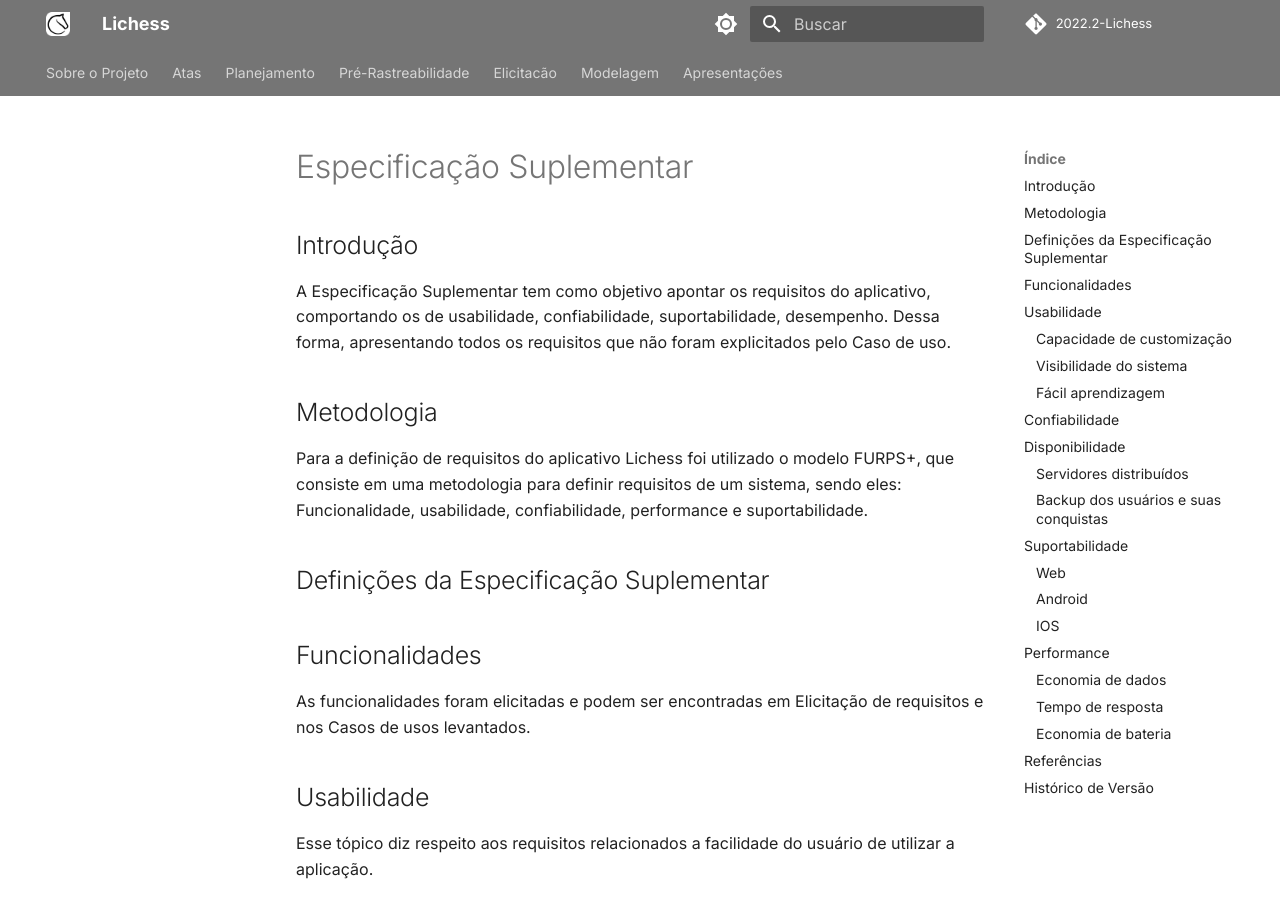
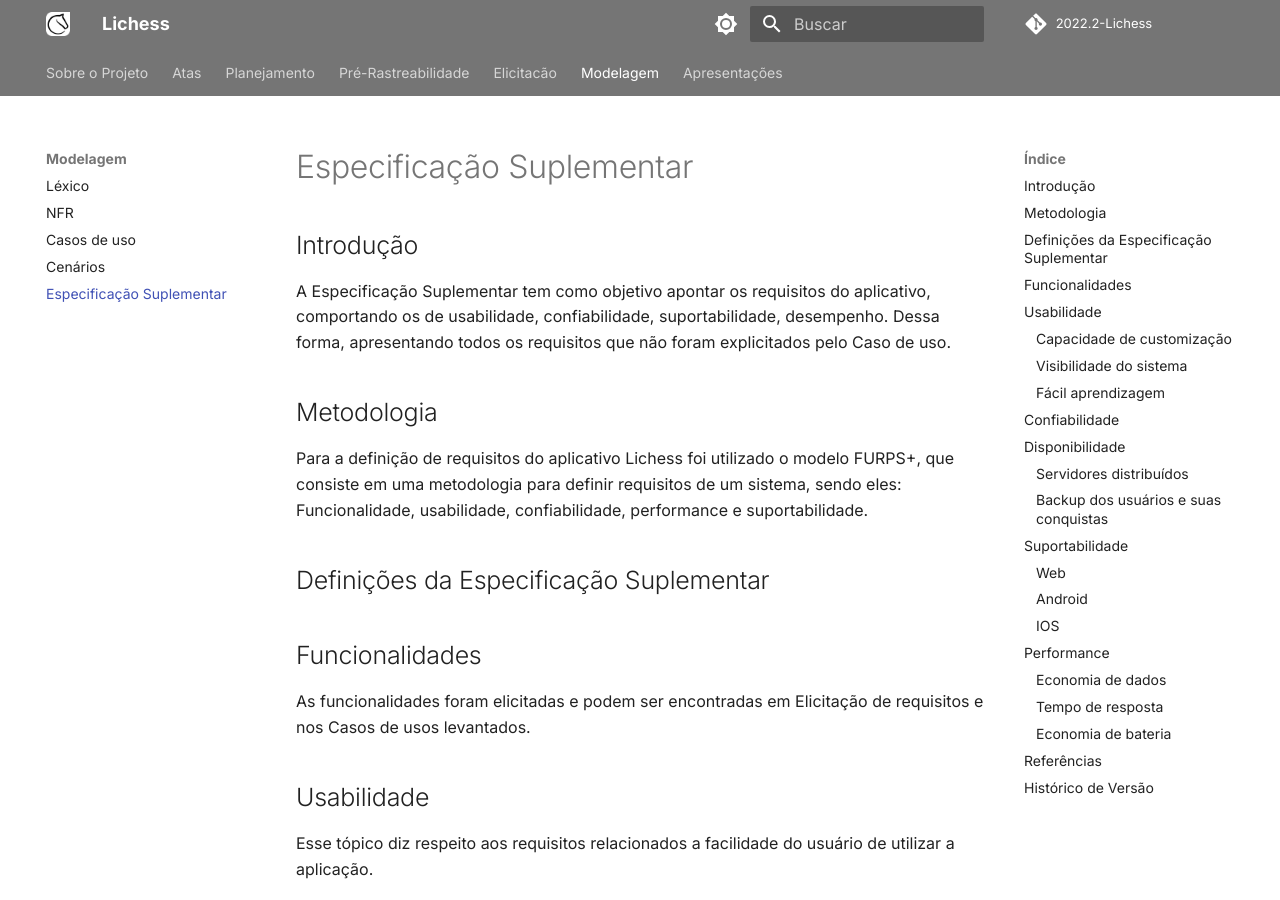
Before and after one commit to Requisitos-de-Software/2022.2-Lichess, an MkDocs documentation site: the page built from docs/modelagem/especificacao_suplementar.md, in a window 1280 px wide and 900 px high. Built offline with MkDocs 1.6.1 and Material for MkDocs 9.7.7, drawn with Linux system fonts in a browser that asks for light colours; some web fonts are replaced; comment, search, counter and statistics services are not loaded.

Commit message:
fix: link to especificação suplementar

```diff
--- a/mkdocs.yml
+++ b/mkdocs.yml
@@ -63,7 +63,7 @@
       - NFR: "modelagem/nfr_framework.md"
       - Casos de uso: "modelagem/casos_de_uso.md"
       - Cenários: "modelagem/cenarios.md"
-      - Especificação Suplementar: "modelagem/especificaç"
+      - Especificação Suplementar: "modelagem/especificacao_suplementar.md"
   - Apresentações: apresentacoes.md
 
   # - Nova navegação: "nome do arquivo relativo a docs"
```
Also changed, not shown: docs/modelagem/especificacao_suplementar.md (renamed from docs/modelagem/especificação_suplementar.md).
